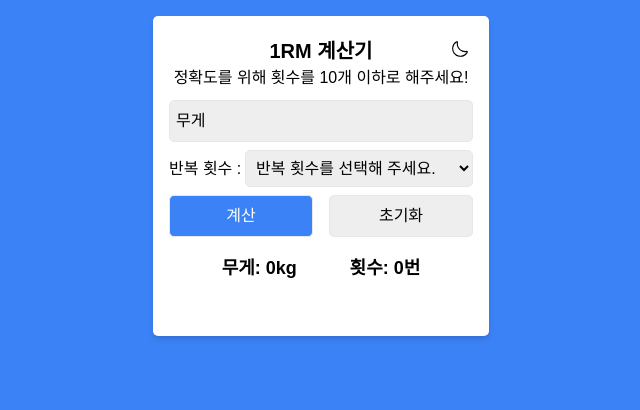
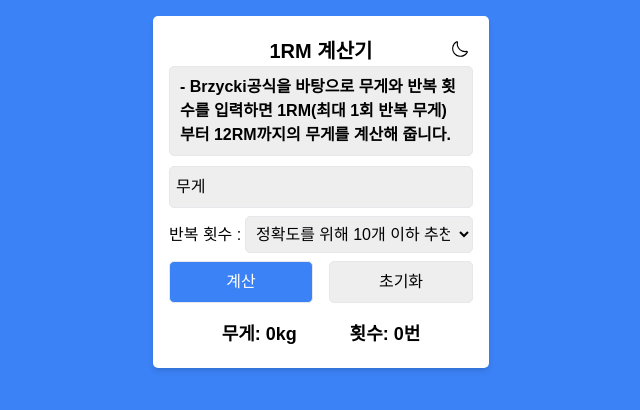
Before and after one commit to dlsxjzld/OneRmCalculator, a React (Vite) app: page / in a window 1280 px wide. Shown: the top 410 px of the page, without its empty margins (319-959 px from the left). Built offline with nearby package versions, Linux system fonts and the light colour scheme.

Commit message:
[📝docs]: 설명란 추가

```diff
--- a/src/components/Header.tsx
+++ b/src/components/Header.tsx
@@ -14,9 +14,12 @@ const Header = ({ toggleDarkMode }: HeaderProps) => {
           <DarkModeIcon />
         </button>
         <h1 className='font-bold text-[2rem] dark:text-white'>1RM 계산기</h1>
-        <h2 className='font-medium dark:text-white'>
-          정확도를 위해 횟수를 10개 이하로 해주세요!
-        </h2>
+        <div className='flex flex-col p-[0.8rem_1rem] bg-customWhite-100 border rounded-[0.5rem]'>
+          <h2 className='font-semibold text-[1.6rem] text-left text-wrap'>
+            - Brzycki공식을 바탕으로 무게와 반복 횟수를 입력하면 1RM(최대 1회
+            반복 무게) 부터 12RM까지의 무게를 계산해 줍니다.
+          </h2>
+        </div>
       </header>
     </>
   );
--- a/src/components/MainFormInput.tsx
+++ b/src/components/MainFormInput.tsx
@@ -40,7 +40,7 @@ const MainFormInput = ({
           <option
             value='0'
             disabled>
-            반복 횟수를 선택해 주세요.
+            정확도를 위해 10개 이하 추천
           </option>
           {REPEAT_SELECT_LIST.map((value) => (
             <option
```
